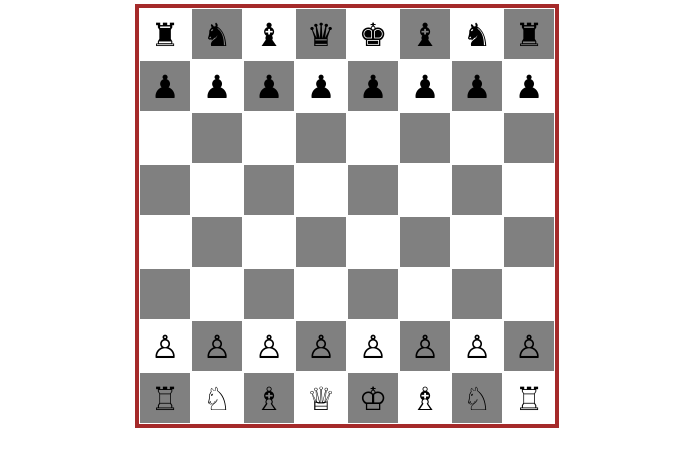
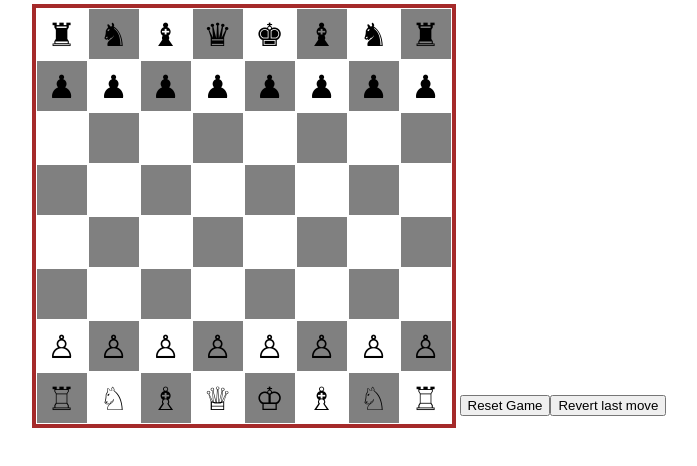
Before and after one commit to Julio-Assis/chess-game, a React (Create React App) app: page / in a window 1280 px wide. Shown: the top 466 px of the page, without its empty margins (293-990 px from the left). Built offline with nearby package versions, Linux system fonts and the light colour scheme.

Commit message:
filtered moves that expose the king

```diff
--- a/src/chess-rules/board/Board.ts
+++ b/src/chess-rules/board/Board.ts
@@ -7,7 +7,7 @@ import { Queen } from '../pieces/Queen';
 import { Pawn } from '../pieces/Pawn';
 import { Position, Move } from '../pieces/Move';
 import { nullThrows } from '../../shared/nullThrows';
-import { isEqual } from 'lodash';
+import { isEqual, filter } from 'lodash';
 
 export enum GAME_MODE {
   DEFAULT = 'DEFAULT',
@@ -24,13 +24,13 @@ export enum BOARD_ELEMENT_NAME {
   TOWER = 'TOWER',
 }
 
-type BoardElement = Piece | null | undefined | 'MOVE';
+type BoardElement = Piece | null | undefined;
 
 export class Board {
   private mode: GAME_MODE;
   private boardTable: BoardElement[][];
-  private whiteTeam: Map<BoardElement, Position>;
-  private blackTeam: Map<BoardElement, Position>;
+  private whiteTeam: Map<Piece, Position>;
+  private blackTeam: Map<Piece, Position>;
   private recordedMoves: Array<{ piece: Piece, move: Move, endPositionOldElement: BoardElement; }>;
   private availableMoves: Move[];
   private activePiece: Piece | undefined;
@@ -38,8 +38,8 @@ export class Board {
   constructor(mode: GAME_MODE) {
     this.mode = mode;
     this.boardTable = [];
-    this.whiteTeam = new Map<BoardElement, Position>();
-    this.blackTeam = new Map<BoardElement, Position>();
+    this.whiteTeam = new Map<Piece, Position>();
+    this.blackTeam = new Map<Piece, Position>();
     this.recordedMoves = [];
     this.availableMoves = [];
     this.createGame();
@@ -72,10 +72,6 @@ export class Board {
 
     const boardElement = nullThrows(this.getBoardElement(position));
 
-    if (boardElement === 'MOVE') {
-      return { name: BOARD_ELEMENT_NAME.EMPTY };
-    }
-
     return {
       team: boardElement.getTeam(),
       name: boardElement.getName(),
@@ -92,7 +88,7 @@ export class Board {
 
   public hasTeamEnemy(team: PIECE_TEAM, position: Position): boolean {
     const boardElement = this.getBoardElement(position);
-    if (boardElement != null && boardElement !== 'MOVE') {
+    if (boardElement != null) {
       return boardElement.getTeam() !== team;
     }
 
@@ -101,7 +97,7 @@ export class Board {
 
   public hasTeamFriend(team: PIECE_TEAM, position: Position): boolean {
     const boardElement = this.getBoardElement(position);
-    if (boardElement != null && boardElement !== 'MOVE') {
+    if (boardElement != null) {
       return boardElement.getTeam() === team;
     }
 
@@ -171,23 +167,43 @@ export class Board {
 
   private setAvailableMoves(position: Position) {
 
-    this.availableMoves.forEach((move) => {
-      const endPosition = move.getEndPosition();
-      this.boardTable[endPosition.row][endPosition.column] = null;
-    });
-
     if (!this.isPositionWithinTheTable(position) || this.isPositionEmpty(position)) {
       return null;
     }
 
     const piece = nullThrows(this.getBoardElement(position));
 
-    if (piece === 'MOVE') {
-      return null;
+    this.activePiece = piece;
+    this.availableMoves = this.filterMovesThatExposeTheKing(this.activePiece, piece.getAvailableMoves(position));
+    // this.availableMoves = piece.getAvailableMoves(position);
+  }
+
+  private filterMovesThatExposeTheKing(piece: Piece, moves: Array<Move>): Array<Move> {
+    return moves.filter((move) => {
+      this.makeMove(piece, move);
+      const friendKing = nullThrows(Array.from(this.getTeam(piece).keys()).find((piece) => piece.getName() === BOARD_ELEMENT_NAME.KING));
+      const kingPosition = this.getTeam(friendKing).get(friendKing);
+
+      const oppositeTeam = this.getTeam(piece, true);
+      const oppositeTeamPieces = Array.from(oppositeTeam.keys());
+
+      const pieceThreatningKing = oppositeTeamPieces.find((piece) => {
+        const piecePosition = oppositeTeam.get(piece) as Position;
+        const kingThreatMove = piece.getAvailableMoves(piecePosition).find((move) => isEqual(move.getEndPosition(), kingPosition));
+        return kingThreatMove != null;
+      });
+      this.revertLastMove();
+
+      return pieceThreatningKing == null;
+    });
+  }
+
+  private getTeam(piece: Piece, opposite: boolean = false): Map<Piece, Position> {
+    if (opposite) {
+      return piece.getTeam() === PIECE_TEAM.WHITE ? this.blackTeam : this.whiteTeam;
     }
 
-    this.activePiece = piece;
-    this.availableMoves = piece.getAvailableMoves(position);
+    return piece.getTeam() === PIECE_TEAM.WHITE ? this.whiteTeam : this.blackTeam;
   }
 
   public makeMove(piece: Piece, move: Move, isRock: boolean = false) {
@@ -206,13 +222,40 @@ export class Board {
     const oppositeTeam = piece.getTeam() === PIECE_TEAM.WHITE ? this.blackTeam : this.whiteTeam;
 
     pieceTeam.set(piece, endPosition);
-    oppositeTeam.delete(currentElementOnEnd);
+
+    if (currentElementOnEnd != null) {
+      oppositeTeam.delete(currentElementOnEnd);
+    }
 
     this.recordedMoves.push({
       piece,
       move,
       endPositionOldElement: currentElementOnEnd,
     });
+  }
+
+  public revertLastMove(): void {
+    if (this.recordedMoves.length === 0) {
+      return;
+    }
+    const lastMove = nullThrows(this.recordedMoves.pop());
+
+    const startPosition = lastMove.move.getStartPosition();
+    const endPosition = lastMove.move.getEndPosition();
+
+    const movedPiece = lastMove.piece;
+    const endPositionOldElement = lastMove.endPositionOldElement;
+
+    this.boardTable[startPosition.row][startPosition.column] = movedPiece;
+    this.boardTable[endPosition.row][endPosition.column] = endPositionOldElement;
+
+    const pieceTeam = movedPiece.getTeam() === PIECE_TEAM.WHITE ? this.whiteTeam : this.blackTeam;
+    pieceTeam.set(movedPiece, startPosition);
+
+    if (endPositionOldElement != null) {
+      const oldElementTeam = endPositionOldElement.getTeam() === PIECE_TEAM.WHITE ? this.whiteTeam : this.blackTeam;
+      oldElementTeam.set(endPositionOldElement, endPosition);
+    }
   }
 
   private assignTeams(): void {
@@ -222,7 +265,7 @@ export class Board {
     for (let row = 0; row < tableRows; row++) {
       for (let column = 0; column < tableColumns; column++) {
         const boardElement = this.getBoardElement({ row, column });
-        if (boardElement != null && boardElement !== 'MOVE') {
+        if (boardElement != null) {
           this.assignTeam(boardElement, { row, column });
         }
       }
--- a/src/components/GameBoard.tsx
+++ b/src/components/GameBoard.tsx
@@ -30,7 +30,7 @@ function getIcon(name: BOARD_ELEMENT_NAME, team: PIECE_TEAM): ChessIconUnicode {
 
 export function GameBoard({ dimensions = { rows: 8, columns: 8 } }: Props) {
   const [hasChanges, setHasChanges] = useState(false);
-  const [boardRules, _] = useState(new Board(GAME_MODE.DEFAULT));
+  const [boardRules, setBoardRules] = useState(new Board(GAME_MODE.DEFAULT));
 
   useEffect(() => {
     if (hasChanges) {
@@ -78,16 +78,34 @@ export function GameBoard({ dimensions = { rows: 8, columns: 8 } }: Props) {
       );
     }
 
-    console.log(boardRules.getTable());
+    return (
+      <div>
+        <div className={css(styles.boardRootContainer)}>{board}</div>
+        <button
+          onClick={() => {
+            setBoardRules(new Board(GAME_MODE.DEFAULT));
+          }}
+        >
+          Reset Game
+        </button>
 
-    return <div className={css(styles.rootContainer)}>{board}</div>;
+        <button
+          onClick={() => {
+            boardRules.revertLastMove();
+            setHasChanges(true);
+          }}
+        >
+          Revert last move
+        </button>
+      </div>
+    );
   }
 
   return renderBoard();
 }
 
 const styles = createStyles({
-  rootContainer: {
+  boardRootContainer: {
     border: '4px solid brown',
     display: 'inline-block',
     margin: '4px',
```
